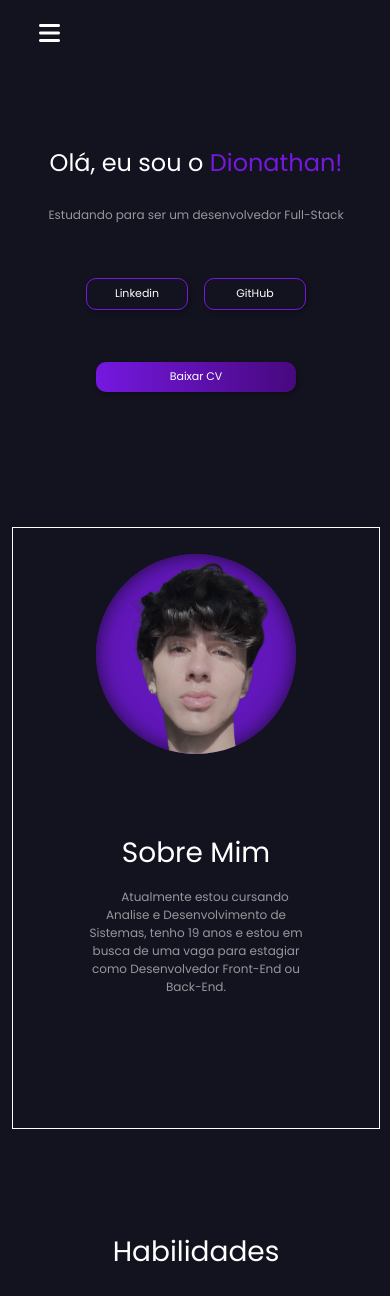
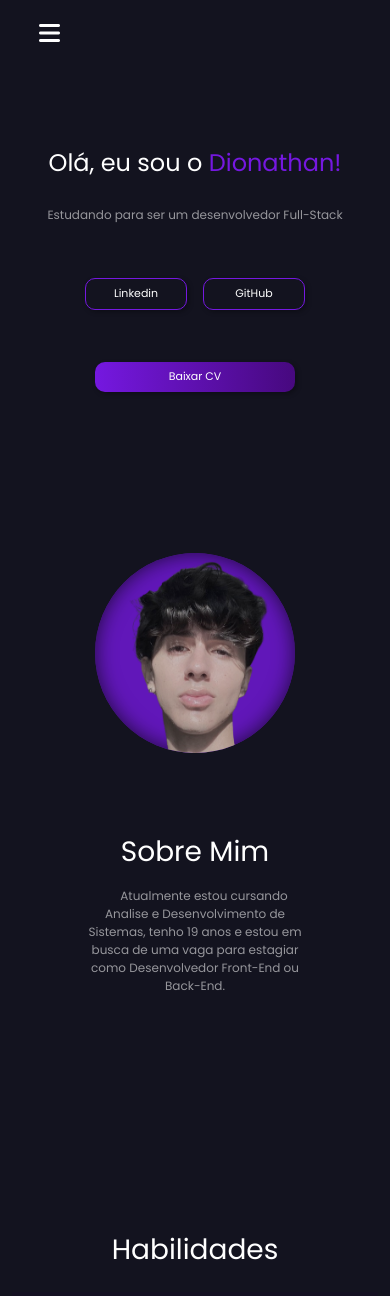
Before and after one commit to DionathanDevs/portfolio, a plain HTML site: page index.html in a window 390 px wide. Shown: the top 1296 px of the page. Drawn offline with Linux system fonts and the light colour scheme.

Commit message:
Ajuste borda.

```diff
--- a/banner.css
+++ b/banner.css
@@ -452,9 +452,7 @@ line-height: 1.2em;
         font-size: 28px;
     }
 
-    .banner-sobre{
-        border: 1px solid white;
-    }
+
 
     #skills{
         margin-top: 0;
```
